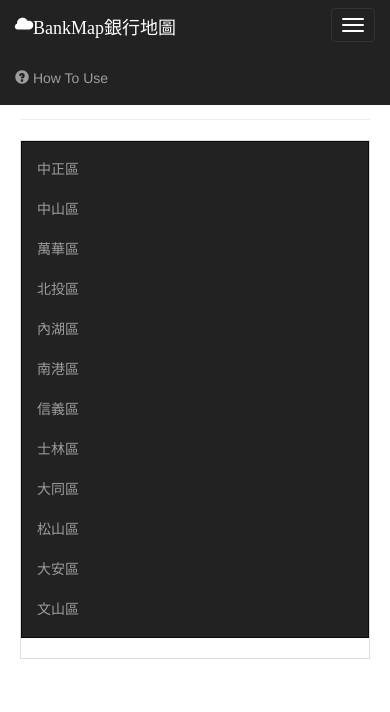
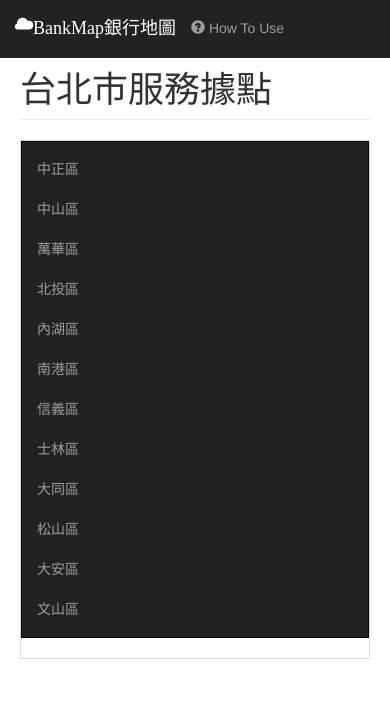
Before and after one commit to latticejeff/latticejeff.github.io, a plain HTML site: page index.html in a window 390 px wide. Shown: the top 712 px of the page. Drawn offline with nearby package versions, Linux system fonts and the light colour scheme; some packages are replaced by stand-ins of ours.

Commit message:
fix bug
fix title hided problem.

```diff
--- a/index.html
+++ b/index.html
@@ -44,17 +44,13 @@
     <nav class="navbar navbar-inverse navbar-fixed-top">
       <div class="container-fluid">
         <div class="navbar-header">
-          <button type="button" class="navbar-toggle collapsed" data-toggle="collapse" data-target="#navbar" aria-expanded="false" aria-controls="navbar">
-            <span class="sr-only">Toggle navigation</span>
-            <span class="icon-bar"></span>
-            <span class="icon-bar"></span>
-            <span class="icon-bar"></span>
-          </button>
+
           <a class="navbar-brand" href="#"><span class="glyphicon glyphicon-cloud">BankMap銀行地圖</span></a>
-        </div>
-        <ul class="nav navbar-nav navbar-right">
+			 <ul class="nav navbar-nav navbar-right">
 			<li data-district="Guide"><a href="#"><span class="glyphicon glyphicon-question-sign"></span> How To Use</a></li>
 		</ul>
+		</div>
+
       </div>
     </nav>
 
```
